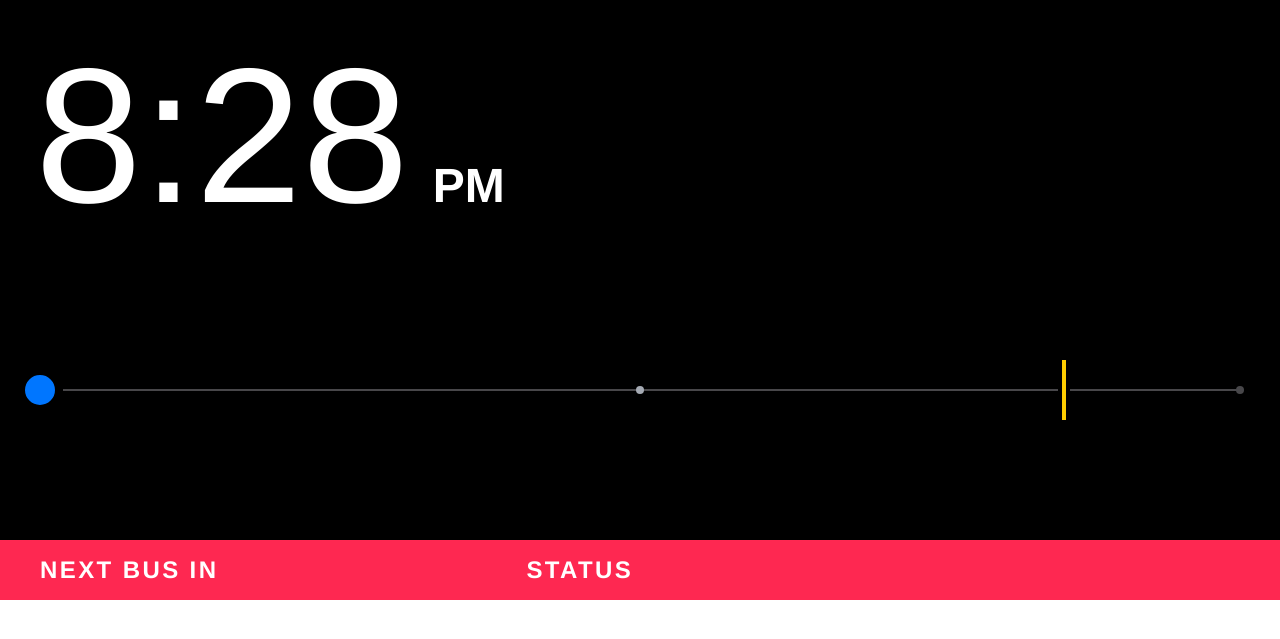
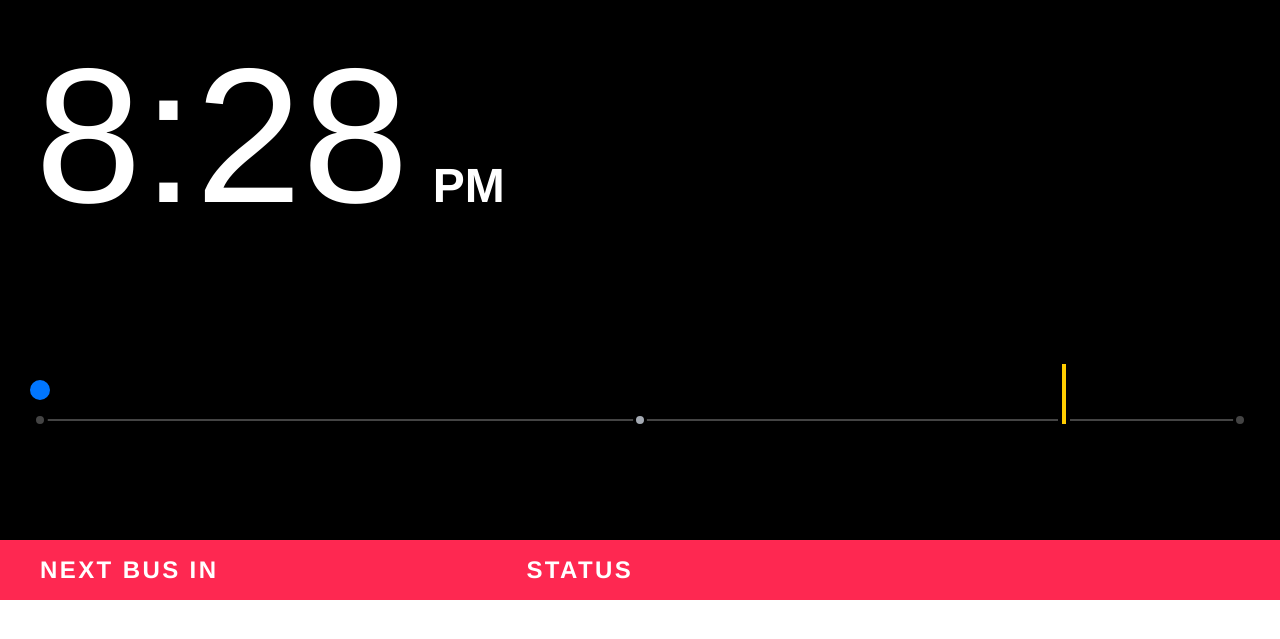
Before and after one commit to AkaokA/ipad-dashboard, a Jekyll site: the page built from index.html, in a window 1280 px wide. Shown: the top 639 px of the page. Built offline with Jekyll 4.4.1, drawn with Linux system fonts in a browser that asks for light colours; nearby versions of some CDN libraries.

Commit message:
Added precipitation bars; hopefully all the timers are fixed...?

```diff
--- a/_includes/head.html
+++ b/_includes/head.html
@@ -14,5 +14,4 @@
 	<script>try{Typekit.load({ async: false });}catch(e){}</script>
 
 	<script src="//ajax.googleapis.com/ajax/libs/jquery/2.0.0/jquery.min.js"></script>
-  <script src="//cdnjs.cloudflare.com/ajax/libs/jquery.simpleWeather/3.1.0/jquery.simpleWeather.min.js"></script>
 </head>
--- a/css/main.scss
+++ b/css/main.scss
@@ -26,7 +26,7 @@
 
 $grey-color:       				#A4AAB3;
 $grey-color-light:				#C7C7CD;
-$grey-color-dark:				  #8F8E94;
+$grey-color-dark:				  #444;
 
 // Width of the content area
 $content-width:   960px;
@@ -97,6 +97,8 @@
     }
   }
 
+  $midlineHeight: 100%;
+
   .weatherDisplay {
     .forecastGraph {
       position: relative;
@@ -112,13 +114,11 @@
 
       .midline {
         position: absolute;
-        top: 50%;
+        top: $midlineHeight;
         -webkit-transform: translateY(-50%);
         width: 100%;
         height: 2px;
         background-color: $grey-color-dark;
-        opacity: 0.5;
-
       }
 
       .midlineDot {
@@ -126,7 +126,9 @@
         width: 8px;
         height: 8px;
         border-radius: 10px;
-        top: 50%;
+        border: 3px solid $background-color;
+        box-sizing: content-box;
+        top: $midlineHeight;
         -webkit-transform: translate(-50%,-50%);
         background-color: $grey-color-dark;
 
@@ -145,7 +147,7 @@
 
       .daylightIndicator {
         position: absolute;
-        top: 50%;
+        top: $midlineHeight;
         -webkit-transform: translateY(-50%);
         height: 2px;
         background-color: $grey-color;
@@ -155,28 +157,25 @@
         border-radius: 4px;
       }
 
-      .graphCell {
-        position: relative;
-        display: inline-block;
-        height: 100%;
-        width: 4.1666%;
-        font-size: 12px;
+      .precipitationGraph {
+        position: absolute;
+        width: 100%;
+        top: 0;
+        bottom: 100 - $midlineHeight;
+        margin: 4px 0;
 
-        .axisLine {
+        .precipBar {
           position: absolute;
-          width: 2px;
-          height: 100%;
-          top: 0;
-          left: 50%;
+          width: 24px;
+          height: 0;
+          bottom: 0;
           -webkit-transform: translateX(-50%);
-          background-color: $grey-color;
-          opacity: 0.25;
+          background-color: $blue-color;
         }
       }
 
       .tempDisplay {
         position: absolute;
-        width: 60px;
         height: 100%;
         top: 0;
         text-align: center;
@@ -184,8 +183,8 @@
 
         .tempDot {
           position: absolute;
-          width: 30px;
-          height: 30px;
+          width: 20px;
+          height: 20px;
           border-radius: 50%;
           left: 50%;
           -webkit-transform: translate(-50%, -50%);
@@ -230,8 +229,7 @@
         height: 100%;
         background-color: $amber-color;
         box-sizing: content-box;
-        border-left: 4px solid $background-color;
-        border-right: 4px solid $background-color;
+        border: 4px solid $background-color;
         border-radius: 2px;
         top: 0;
         left: 50%;
--- a/index.html
+++ b/index.html
@@ -13,12 +13,15 @@
   <div class="timeDisplay"></div>
   <div class="weatherDisplay">
     <div class="forecastGraph">
-      <div class="midline">
-        <div class="midlineDot leftDot"></div>
-        <div class="midlineDot rightDot"></div>
-      </div>
+      <div class="precipitationGraph"></div>
+      <div class="midline"></div>
+      <div class="daylightIndicator"></div>
       <div class="midlineDot noonDot"></div>
-      <div class="daylightIndicator"></div>
+      <div class="midlineDot leftDot"></div>
+      <div class="midlineDot rightDot"></div>
+
+
+
       <div class="currentTimeMarker"></div>
       <div class="high tempDisplay">
         <div class="highTemp tempText"></div>
--- a/scripts/nextbus.js
+++ b/scripts/nextbus.js
@@ -21,25 +21,48 @@
 	return minutes+"m "+seconds+"s";
 }
 
-var displayXML = function(jsonData) {
+// Get JSON from NextBus
+var getNextBusData = function(url) {
+	$.get(url)
+	.done(function(data) {
+		console.log('NextBus data Loaded.');
+		$('.tableRow').remove();
+
+		parseData(data);
+	})
+	.fail(function(jqxhr, textStatus, error) {
+		var err = textStatus + ', ' + error;
+		console.log( "Request Failed: " + err);
+	})
+	.always(function() {
+// 		console.log( "complete" );
+	});
+}
+
+var parseData = function(jsonData) {
 	var predictionItems = jsonData.getElementsByTagName("prediction");
 	var predictionItemsArray = Array.prototype.slice.call(predictionItems, 0);
 
 	predictionItemsArray.sort(function(a,b) {
 	    return a.getAttribute("seconds") - b.getAttribute("seconds");
 	});
+  // 	console.log(predictionItemsArray);
 
-// 	console.log(predictionItemsArray);
+  updateBusTable(predictionItemsArray);
+}
 
+var updateBusTable = function(predictionItemsArray) {
 	// Iterate through the XML
 	for (var i = 0; i < itemsToDisplay; i++) {
 		var predictionItem = predictionItemsArray[i];
 
 		var rawTime = predictionItem.getAttribute("seconds");
+
 		var busNumber = predictionItem.getAttribute("vehicle");
-		var eta = parseTime(rawTime);
 		var status = '';
 		var colorClass = '';
+
+		var eta = parseTime(rawTime);
 
 		// update status label for current row
 		if (rawTime < 180) {
@@ -64,55 +87,13 @@
 		var tableRow = '<div class="tableRow '+ colorClass +'">' + etaColumn + statusColumn + '</div>';
 
 		$(tableClassName).append(tableRow);
-	}
-}
-
-var waitAndRefresh = function() {
-	setTimeout(function(){
-		getNextBusData(nextBusURL);
-	}, 30000);
-}
-
-// Get JSON from NextBus
-var getNextBusData = function(url) {
-	$.get(url)
-	.done(function(data) {
-		console.log('XML loaded successfully.');
-		$('.tableRow').remove();
-		displayXML(data);
-	})
-	.fail(function(jqxhr, textStatus, error) {
-		var err = textStatus + ', ' + error;
-		console.log( "Request Failed: " + err);
-	})
-	.always(function() {
-		console.log( "complete" );
-		waitAndRefresh();
-	});
-}
-
-function parseXml(xml) {
-	var dom = null;
-	if (window.DOMParser) {
-		try {
-			dom = (new DOMParser()).parseFromString(xml, "text/xml");
-		}
-		catch (e) { dom = null; }
-	}
-	else if (window.ActiveXObject) {
-		try {
-			dom = new ActiveXObject('Microsoft.XMLDOM');
-			dom.async = false;
-			if (!dom.loadXML(xml)) // parse error ..
-
-				window.alert(dom.parseError.reason + dom.parseError.srcText);
-		}
-		catch (e) { dom = null; }
-	} else
-		alert("cannot parse xml string!");
-	return dom;
+  }
+  console.log("table refreshed.");
 }
 
 $(document).ready(function(){
   getNextBusData(nextBusURL);
+  setInterval(function(){
+		getNextBusData(nextBusURL);
+	}, 30000);
 });
--- a/scripts/timeandweather.js
+++ b/scripts/timeandweather.js
@@ -1,6 +1,5 @@
 var $dateElement = $(".timeDisplay");
 var $weatherElement = $(".weatherDisplay");
-
 
 var formatTime = function(time, showHours, showMinutes, showAMPM) {
   var timeDisplayString = "";
@@ -58,11 +57,6 @@
 	// position current time marker in forecast graph
 	var currentTimePercent = getTimePercent(currentTime);
 	$('.currentTimeMarker').css("left", currentTimePercent + "%");
-
-	setTimeout(function() {
-  	displayTime();
-  }, 1000);
-
 }
 
 var getWeatherJSON = function() {
@@ -72,26 +66,43 @@
     dataType: "jsonp",
     crossDomain: true,
     success: function (data) {
-      console.log(data);
-      displayWeather(data);
+      console.log("Dark Sky data loaded: ", data);
+      updateWeatherDisplay(data);
     },
     error: function (xhr, ajaxOptions, thrownError) {
     }
   });
 }
 
-var displayWeather = function(data) {
+var updateWeatherDisplay = function(data) {
   // get data
   var forecastDay = 0; // set to '0' for today's forecast; change to debug
+  var dailyForecastData = data.daily.data;
+  var hourlyForecastData = data.hourly.data;
 
-  var maxTemp = Math.round(data.daily.data[forecastDay].apparentTemperatureMax);
-  var minTemp = Math.round(data.daily.data[forecastDay].apparentTemperatureMin);
-  var maxTempTime = new Date(data.daily.data[forecastDay].apparentTemperatureMaxTime * 1000);
-  var minTempTime = new Date(data.daily.data[forecastDay].apparentTemperatureMinTime * 1000);
-  var sunrise = new Date(data.daily.data[forecastDay].sunriseTime * 1000);
-  var sunset = new Date(data.daily.data[forecastDay].sunsetTime * 1000);
-  var precipProbability = Math.round(data.daily.data[forecastDay].precipProbability * 100);
-  var precipType = data.daily.data[forecastDay].precipType;
+  var maxTemp = Math.round(dailyForecastData[forecastDay].apparentTemperatureMax);
+  var minTemp = Math.round(dailyForecastData[forecastDay].apparentTemperatureMin);
+  var maxTempTime = new Date(dailyForecastData[forecastDay].apparentTemperatureMaxTime * 1000);
+  var minTempTime = new Date(dailyForecastData[forecastDay].apparentTemperatureMinTime * 1000);
+  var sunrise = new Date(dailyForecastData[forecastDay].sunriseTime * 1000);
+  var sunset = new Date(dailyForecastData[forecastDay].sunsetTime * 1000);
+  var precipProbability = Math.round(dailyForecastData[forecastDay].precipProbability * 100);
+  var precipType = dailyForecastData[forecastDay].precipType;
+
+  for (var hour = 0; hour < 24; hour++) {
+    var precipTime = new Date(hourlyForecastData[hour].time * 1000);
+    var timePercent = getTimePercent(precipTime);
+
+    var precipBarPrototype = "<div class='precipBar'></div>"
+    var precipBarPercent = hourlyForecastData[hour].precipProbability * 100;
+//     precipBarPercent = 100;
+    $(".precipitationGraph").append(precipBarPrototype)
+    $(".precipBar:last-child").css({
+      "left": timePercent + "%",
+      "height": precipBarPercent + "%"
+      });
+
+  }
 
   // display high/low temperatures
   $('.highTemp').html(maxTemp + "&deg;");
@@ -114,20 +125,22 @@
     $weatherElement.find('.precip').html("");
   }
 
-  if (precipProbability >= 20) {
-    if (precipType == "rain") {
+  if (precipType == "rain") {
+    if (precipProbability >= 20) {
       $(".precip").append("Consider your umbrella.")
       $(".precip").addClass("umbrella");
     }
   }
-
-  // loop
-  setTimeout(function() {
-  	getWeatherJSON();
-  }, 3600000);
 }
 
 $(document).ready(function(){
   displayTime();
+  setInterval(function() {
+  	displayTime();
+  }, 1000);
+
   getWeatherJSON();
+  setInterval(function() {
+  	getWeatherJSON();
+  }, 3600000);
 });
```
